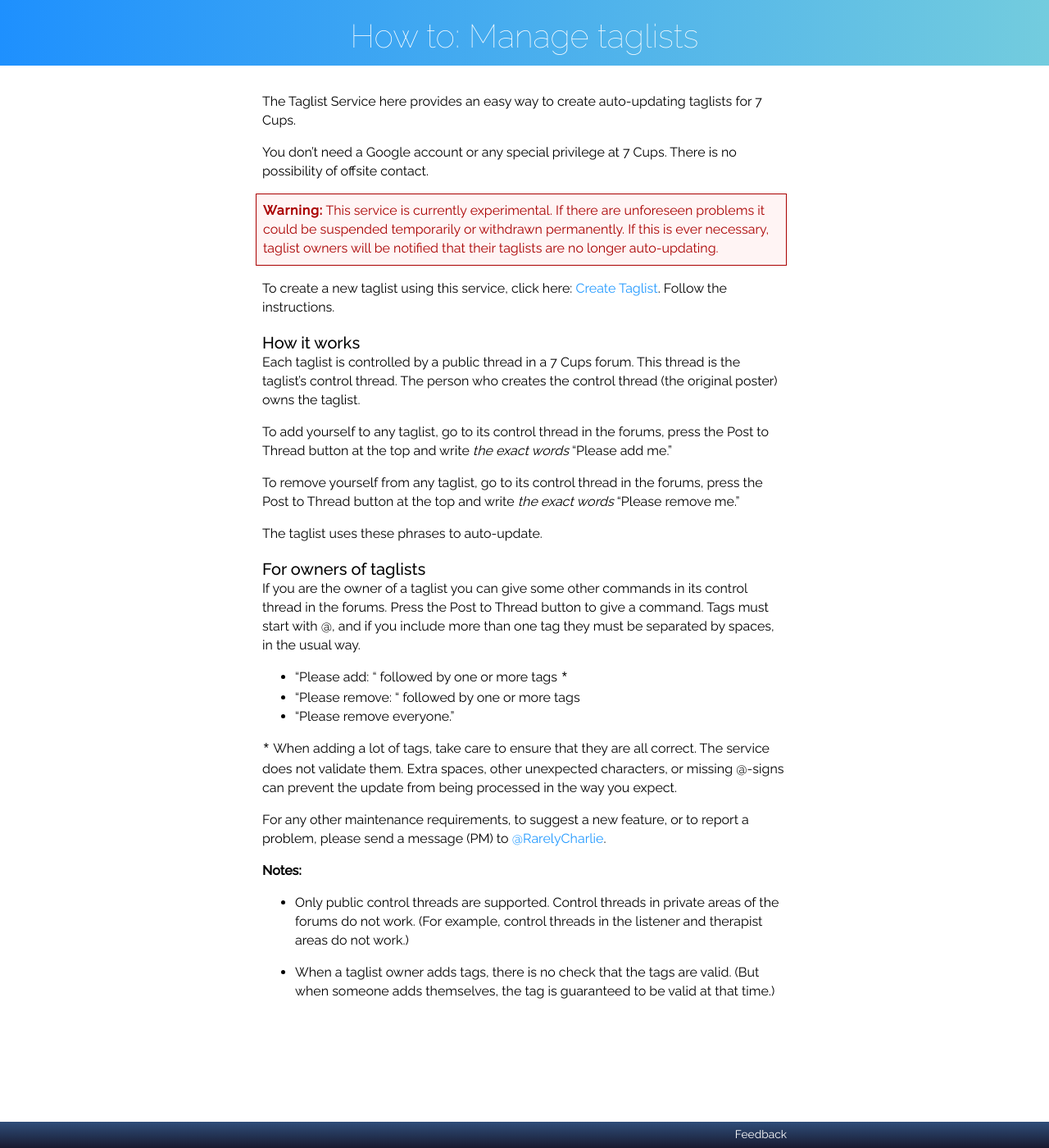
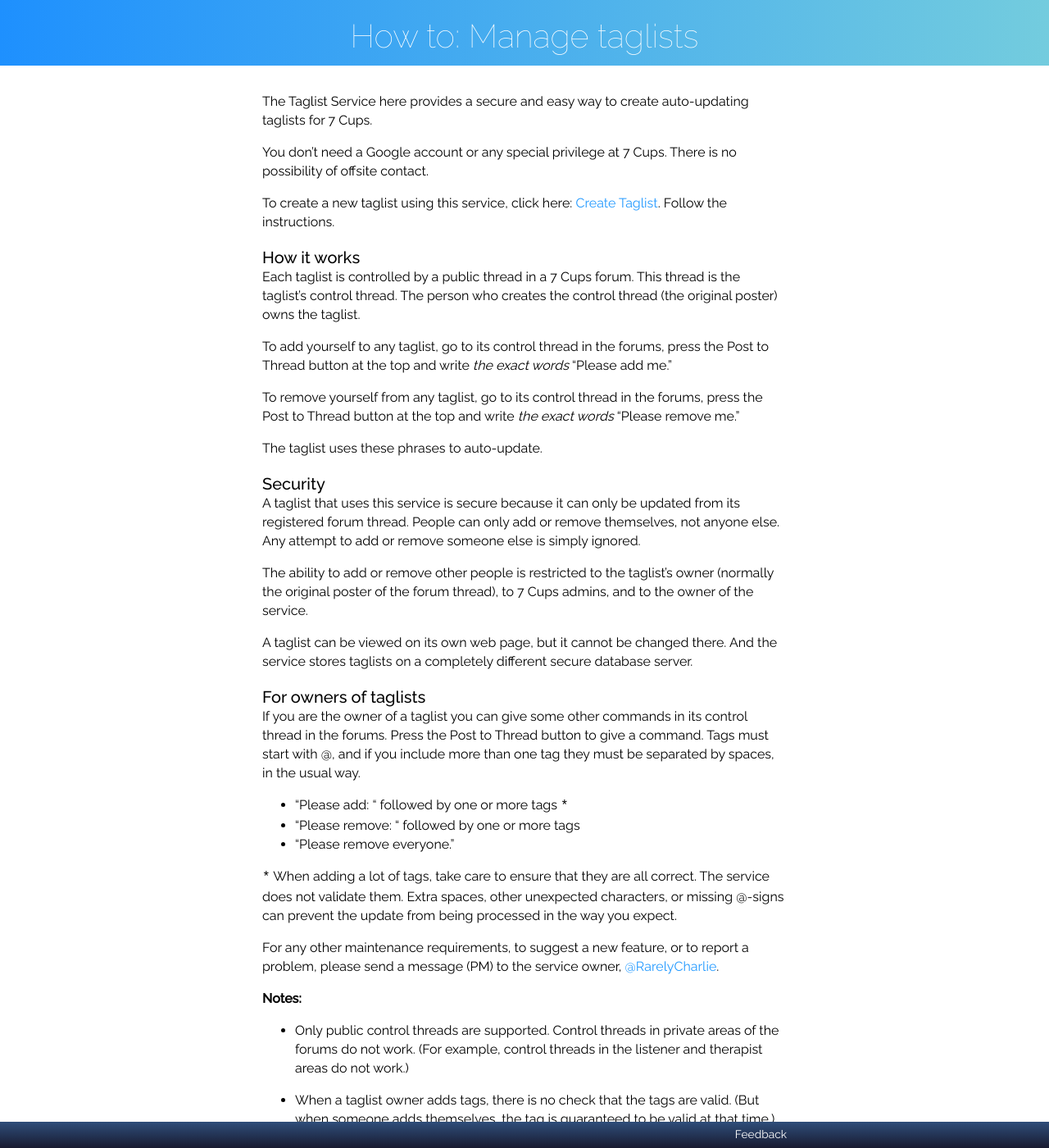
Before and after one commit to RarelyCharlie/rarelycharlie.github.io, a Jekyll site: the page built from _howto/taglist.md, in a window 1280 px wide and 1400 px high. Shown: the whole window at 82% size. Built offline with Jekyll 4.4.1, drawn with Linux system fonts in a browser that asks for light colours; some of the changed text lies outside the part shown.

Commit message:
mention security

```diff
--- a/_howto/taglist.md
+++ b/_howto/taglist.md
@@ -4,13 +4,9 @@ title: Manage taglists
 layout: howto
 feedback: https://www.7cups.com/@RarelyCharlie
 ---
-The Taglist Service here provides an easy way to create auto-updating taglists for 7 Cups.
+The Taglist Service here provides a secure and easy way to create auto-updating taglists for 7 Cups.
 
 You don't need a Google account or any special privilege at 7 Cups. There is no possibility of offsite contact.
-
-<div style="background: #fff4f4; color: #a00; border: 1px solid #a00; padding: 1ex; margin: 0 0 1em -1ex;">
-<b style="letter-spacing: .8px;">Warning:</b> This service is currently experimental. If there are unforeseen problems it could be suspended temporarily or withdrawn permanently. If this is ever necessary, taglist owners will be notified that their taglists are no longer auto-updating.
-</div>
 
 To create a new taglist using this service, click here: [Create Taglist](/taglist). Follow the instructions.
 
@@ -24,6 +20,14 @@ To remove yourself from any taglist, go to its control thread in the forums, pre
 
 The taglist uses these phrases to auto-update.
 
+### Security
+
+A taglist that uses this service is secure because it can only be updated from its registered forum thread. People can only add or remove themselves, not anyone else. Any attempt to add or remove someone else is simply ignored.
+
+The ability to add or remove other people is restricted to the taglist's owner (normally the original poster of the forum thread), to 7 Cups admins, and to the owner of the service.
+
+A taglist can be viewed on its own web page, but it cannot be changed there. And the service stores taglists on a completely different secure database server.
+
 ### For owners of taglists
 
 If you are the owner of a taglist you can give some other commands in its control thread in the forums. Press the Post to Thread button to give a command. Tags must start with @, and if you include more than one tag they must be separated by spaces, in the usual way.
@@ -34,9 +38,11 @@ If you are the owner of a taglist you can give some other commands in its contro
 
 `*` When adding a lot of tags, take care to ensure that they are all correct. The service does not validate them. Extra spaces, other unexpected characters, or missing @-signs can prevent the update from being processed in the way you expect.
 
-For any other maintenance requirements, to suggest a new feature, or to report a problem, please send a message (PM) to [@RarelyCharlie](https://www.7cups.com/@RarelyCharlie).
+For any other maintenance requirements, to suggest a new feature, or to report a problem, please send a message (PM) to the service owner, [@RarelyCharlie](https://www.7cups.com/@RarelyCharlie).
 
 **Notes:**
  - Only public control threads are supported. Control threads in private areas of the forums do not work. (For example, control threads in the listener and therapist areas do not work.)
 
  - When a taglist owner adds tags, there is no check that the tags are valid. (But when someone adds themselves, the tag is guaranteed to be valid at that time.)
+
+ - In the event that this service runs into unforseen problems for any reason, taglist owners will be informed.
```
